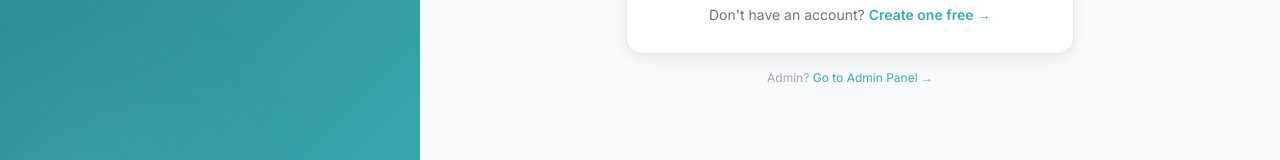
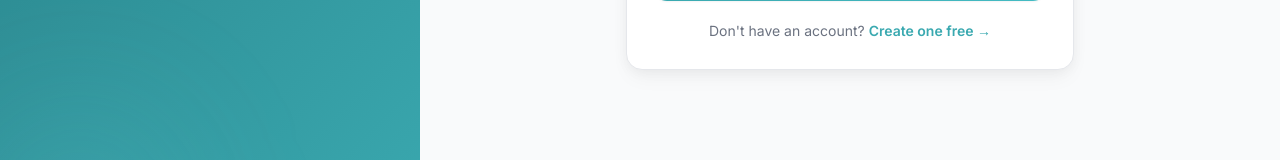
Before and after one commit to ddotsmediahosting-glitch/jobportalwebsite, a React (Vite) app in the folder frontend/: page /login in a window 1280 px wide. Shown: the part 611-771 px from the top of the page. Built offline with nearby package versions, Linux system fonts and the light colour scheme; no server answers.

Commit message:
fix: remove admin panel link from login page
Co-Authored-By: Claude Sonnet 4.6 <noreply@anthropic.com>

```diff
--- a/frontend/src/pages/public/Login.tsx
+++ b/frontend/src/pages/public/Login.tsx
@@ -175,12 +175,6 @@ export function Login() {
             </div>
           </div>
 
-          <div className="mt-4 text-center">
-            <p className="text-xs text-gray-400">
-              Admin?{' '}
-              <Link to="/admin" className="text-brand-600 hover:text-brand-700">Go to Admin Panel →</Link>
-            </p>
-          </div>
         </div>
       </div>
     </div>
```
